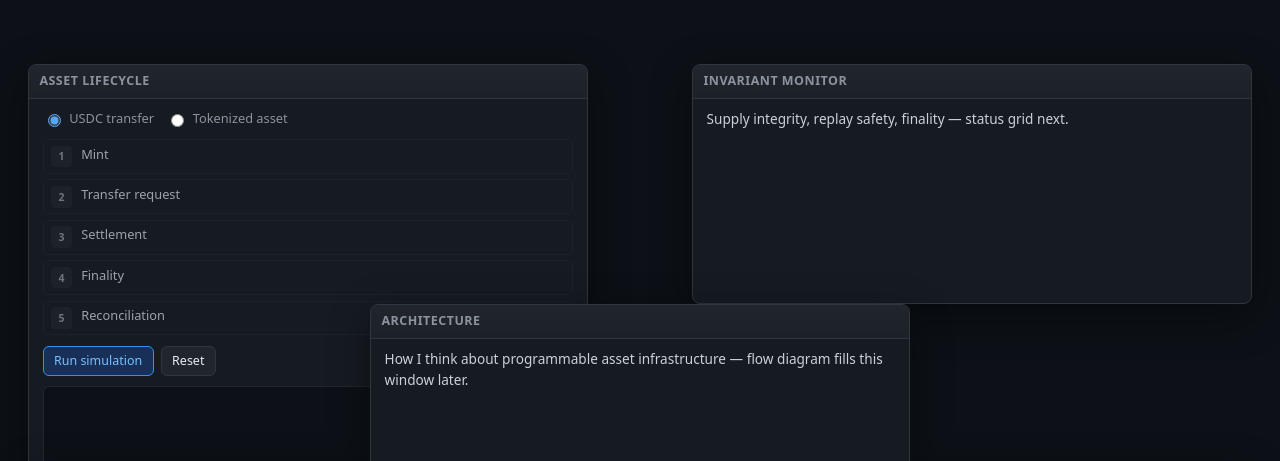
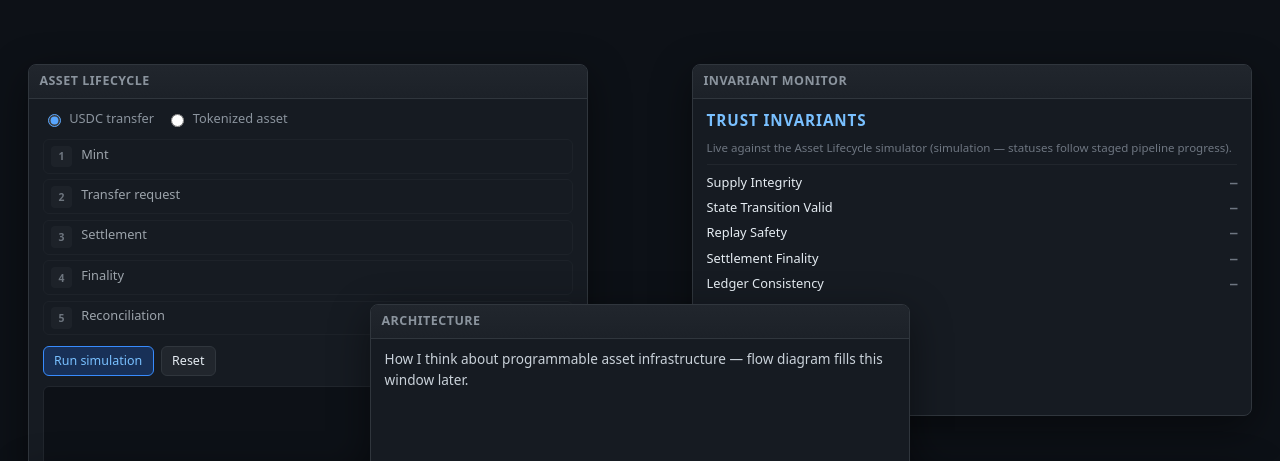
Before and after one commit to AdamMomen/usdc-control-plane, a website: page index.html in a window 1280 px wide. Shown: the top 461 px of the page. Drawn offline with Linux system fonts and the light colour scheme.

Commit message:
Phase 5: trust invariant monitor wired to lifecycle simulator
Made-with: Cursor

```diff
--- a/js/desktop-shell.js
+++ b/js/desktop-shell.js
@@ -2,6 +2,7 @@
 
 import { attachCommandPalette } from "./command-palette.js";
 import { mountLifecycleSimulator } from "./lifecycle-simulator-ui.js";
+import { mountInvariantMonitor } from "./invariant-monitor-ui.js";
 
 const BOOT_LINES = [
   "Loading USDC Control Plane...",
@@ -21,7 +22,7 @@ const WINDOWS = [
   {
     id: "invariant",
     title: "Invariant Monitor",
-    body: "Supply integrity, replay safety, finality — status grid next.",
+    body: "",
     className: "win-invariant",
   },
   {
@@ -181,6 +182,8 @@ function createWindow(def) {
 
   if (def.id === "lifecycle") {
     mountLifecycleSimulator(body);
+  } else if (def.id === "invariant") {
+    mountInvariantMonitor(body);
   } else {
     const p = document.createElement("p");
     p.className = "desktop-window__placeholder";
--- /dev/null
+++ b/js/invariant-monitor-ui.js
@@ -0,0 +1,94 @@
+/** Phase 5 — Trust Invariant Monitor (hero panel in Invariant window). */
+
+import { deriveInvariantRows, INVARIANT_DEFS } from "./invariant-monitor.js";
+
+/**
+ * @param {HTMLElement} container `.desktop-window__body` for invariant window
+ */
+export function mountInvariantMonitor(container) {
+  container.classList.add("invariant-monitor-host");
+  container.replaceChildren();
+
+  const wrap = document.createElement("div");
+  wrap.className = "invariant-monitor";
+
+  const title = document.createElement("div");
+  title.className = "invariant-monitor-hero";
+  title.textContent = "Trust invariants";
+
+  const subtitle = document.createElement("p");
+  subtitle.className = "invariant-monitor-sub";
+  subtitle.textContent =
+    "Live against the Asset Lifecycle simulator (simulation — statuses follow staged pipeline progress).";
+
+  const rowsEl = document.createElement("dl");
+  rowsEl.className = "invariant-rows";
+  rowsEl.setAttribute("aria-label", "Invariant statuses");
+
+  /** @type {Map<string, HTMLElement>} */
+  const valueById = new Map();
+
+  INVARIANT_DEFS.forEach((def) => {
+    const dt = document.createElement("dt");
+    dt.className = "invariant-row-label";
+    dt.textContent = def.label;
+
+    const dd = document.createElement("dd");
+    dd.className = "invariant-row-value invariant-row-value--standby";
+    dd.dataset.invariantId = def.id;
+    dd.textContent = "—";
+
+    valueById.set(def.id, dd);
+    rowsEl.appendChild(dt);
+    rowsEl.appendChild(dd);
+  });
+
+  wrap.appendChild(title);
+  wrap.appendChild(subtitle);
+  wrap.appendChild(rowsEl);
+  container.appendChild(wrap);
+
+  let completedIdx = -1;
+  let lastMode = /** @type {"usdc" | "tokenized"} */ ("usdc");
+
+  function renderRows() {
+    const snapshot = deriveInvariantRows(lastMode, completedIdx);
+    for (const row of snapshot) {
+      const el = valueById.get(row.id);
+      if (!el) {
+        continue;
+      }
+      el.textContent = row.value;
+      el.className = "invariant-row-value invariant-row-value--" + row.tone;
+    }
+  }
+
+  /** @param {Event} e */
+  function onStep(e) {
+    const d = /** @type {CustomEvent} */ (e).detail;
+    if (!d || typeof d.mode !== "string" || typeof d.index !== "number") {
+      return;
+    }
+    lastMode = d.mode === "tokenized" ? "tokenized" : "usdc";
+    completedIdx = d.index;
+    renderRows();
+  }
+
+  function onReset() {
+    completedIdx = -1;
+    renderRows();
+  }
+
+  function onBegin(/** @type {Event} */ e) {
+    const d = /** @type {CustomEvent} */ (e).detail;
+    lastMode = d?.mode === "tokenized" ? "tokenized" : "usdc";
+    completedIdx = -1;
+    renderRows();
+  }
+
+  window.addEventListener("lifecycle-sim-begin", onBegin);
+  window.addEventListener("lifecycle-sim-step", onStep);
+  window.addEventListener("lifecycle-sim-reset", onReset);
+
+  renderRows();
+}
--- /dev/null
+++ b/js/invariant-monitor.js
@@ -0,0 +1,48 @@
+/**
+ * Trust invariant hero rows — simulation-only derivation from lifecycle progress.
+ * PRD §7.3 wording; rows light as simulated pipeline progresses.
+ */
+
+/** @typedef {{ id: string; label: string; value: string; tone: "standby" | "pass" | "valid" }} InvariantDisplayRow */
+
+export const INVARIANT_DEFS = [
+  { id: "supply", label: "Supply Integrity" },
+  { id: "transition", label: "State Transition Valid" },
+  { id: "replay", label: "Replay Safety" },
+  { id: "finality", label: "Settlement Finality" },
+  { id: "ledger", label: "Ledger Consistency" },
+];
+
+/** Threshold: row i turns green once this lifecycle step index (0–4) has completed. */
+const ROW_MIN_COMPLETED_IDX = /** @type {const} */ ([0, 1, 2, 3, 4]);
+
+/**
+ * Maps completed lifecycle step index to invariant row display.
+ * @param {"usdc" | "tokenized"} _mode Reserved for asymmetric rules later (both use same five-phase order).
+ * @param {number} completedStepIndex Highest completed lifecycle step (-1 idle / reset).
+ * @returns {InvariantDisplayRow[]}
+ */
+export function deriveInvariantRows(_mode, completedStepIndex) {
+  return INVARIANT_DEFS.map((def, i) => {
+    const minDone = ROW_MIN_COMPLETED_IDX[i];
+    if (completedStepIndex < 0 || completedStepIndex < minDone) {
+      return {
+        ...def,
+        value: "—",
+        tone: /** @type {const} */ ("standby"),
+      };
+    }
+    if (def.id === "finality") {
+      return {
+        ...def,
+        value: "VALID",
+        tone: /** @type {const} */ ("valid"),
+      };
+    }
+    return {
+      ...def,
+      value: "PASS",
+      tone: /** @type {const} */ ("pass"),
+    };
+  });
+}
--- a/js/lifecycle-simulator-ui.js
+++ b/js/lifecycle-simulator-ui.js
@@ -160,6 +160,12 @@ export function mountLifecycleSimulator(container) {
     const phases = getPhasesForMode(mode);
     log.replaceChildren();
     setRunning(true);
+    window.dispatchEvent(
+      new CustomEvent("lifecycle-sim-begin", {
+        bubbles: true,
+        detail: { mode },
+      }),
+    );
     appendLogLine(`mode=${mode} batch=sim_${Math.random().toString(36).slice(2, 9)}`, "lifecycle-log-line--meta");
 
     for (let i = 0; i < phases.length; i++) {
@@ -188,6 +194,7 @@ export function mountLifecycleSimulator(container) {
   }
 
   function resetView() {
+    window.dispatchEvent(new CustomEvent("lifecycle-sim-reset", { bubbles: true }));
     renderSteps();
   }
 
--- a/package.json
+++ b/package.json
@@ -6,7 +6,7 @@
   "packageManager": "pnpm@10.12.1",
   "description": "Simulated internal control plane — trust invariants for programmable assets (Circle-facing artifact)",
   "scripts": {
-    "check": "node --check app.js && node --check js/desktop-shell.js && node --check js/command-palette.js && node --check js/lifecycle-simulator.js && node --check js/lifecycle-simulator-ui.js && node --test",
+    "check": "node --check app.js && node --check js/desktop-shell.js && node --check js/command-palette.js && node --check js/lifecycle-simulator.js && node --check js/lifecycle-simulator-ui.js && node --check js/invariant-monitor.js && node --check js/invariant-monitor-ui.js && node --test",
     "test": "node --test",
     "dev": "serve . -l 8080"
   },
--- a/styles.css
+++ b/styles.css
@@ -153,9 +153,81 @@ body {
   left: auto;
   right: clamp(12px, 2.5vw, 28px);
   top: clamp(52px, 8vh, 96px);
-  width: clamp(260px, 44vw, 560px);
-  height: clamp(168px, 30vh, 320px);
+  width: clamp(260px, 46vw, 580px);
+  min-height: clamp(300px, 44vh, 480px);
+  max-height: min(560px, 88vh);
   z-index: 10;
+}
+
+/* ---- Phase 5 — trust invariant hero ---- */
+
+.invariant-monitor-host {
+  overflow: auto;
+}
+
+.invariant-monitor {
+  display: flex;
+  flex-direction: column;
+  gap: 0.5rem;
+  min-height: 0;
+}
+
+.invariant-monitor-hero {
+  font-size: 0.95rem;
+  font-weight: 700;
+  letter-spacing: 0.06em;
+  text-transform: uppercase;
+  color: #79c0ff;
+}
+
+.invariant-monitor-sub {
+  margin: 0;
+  font-size: 0.72rem;
+  line-height: 1.35;
+  color: #6e7681;
+}
+
+.invariant-rows {
+  display: grid;
+  grid-template-columns: minmax(0, 1fr) auto;
+  gap: 0.35rem 0.85rem;
+  align-items: baseline;
+  margin: 0;
+  padding: 0.5rem 0 0;
+  border-top: 1px solid #21262d;
+}
+
+.invariant-row-label {
+  margin: 0;
+  font-size: 0.8rem;
+  font-weight: 500;
+  color: #e6edf3;
+}
+
+.invariant-rows dt {
+  grid-column: 1;
+}
+
+.invariant-rows dd {
+  margin: 0;
+  grid-column: 2;
+  font-family: ui-monospace, SFMono-Regular, Menlo, Monaco, Consolas, monospace;
+  font-size: 0.78rem;
+  font-weight: 600;
+}
+
+.invariant-row-value--standby {
+  color: #6e7681;
+}
+
+.invariant-row-value--pass {
+  color: #3fb950;
+  text-shadow: 0 0 12px rgba(63, 185, 80, 0.25);
+}
+
+.invariant-row-value--valid {
+  color: #58a6ff;
+  text-shadow: 0 0 14px rgba(88, 166, 255, 0.2);
 }
 
 .win-explorer {
```
Also changed, not shown: checklist.md (+10 -10 lines), tests/invariant-monitor.test.js (added, +28 -0 lines).
